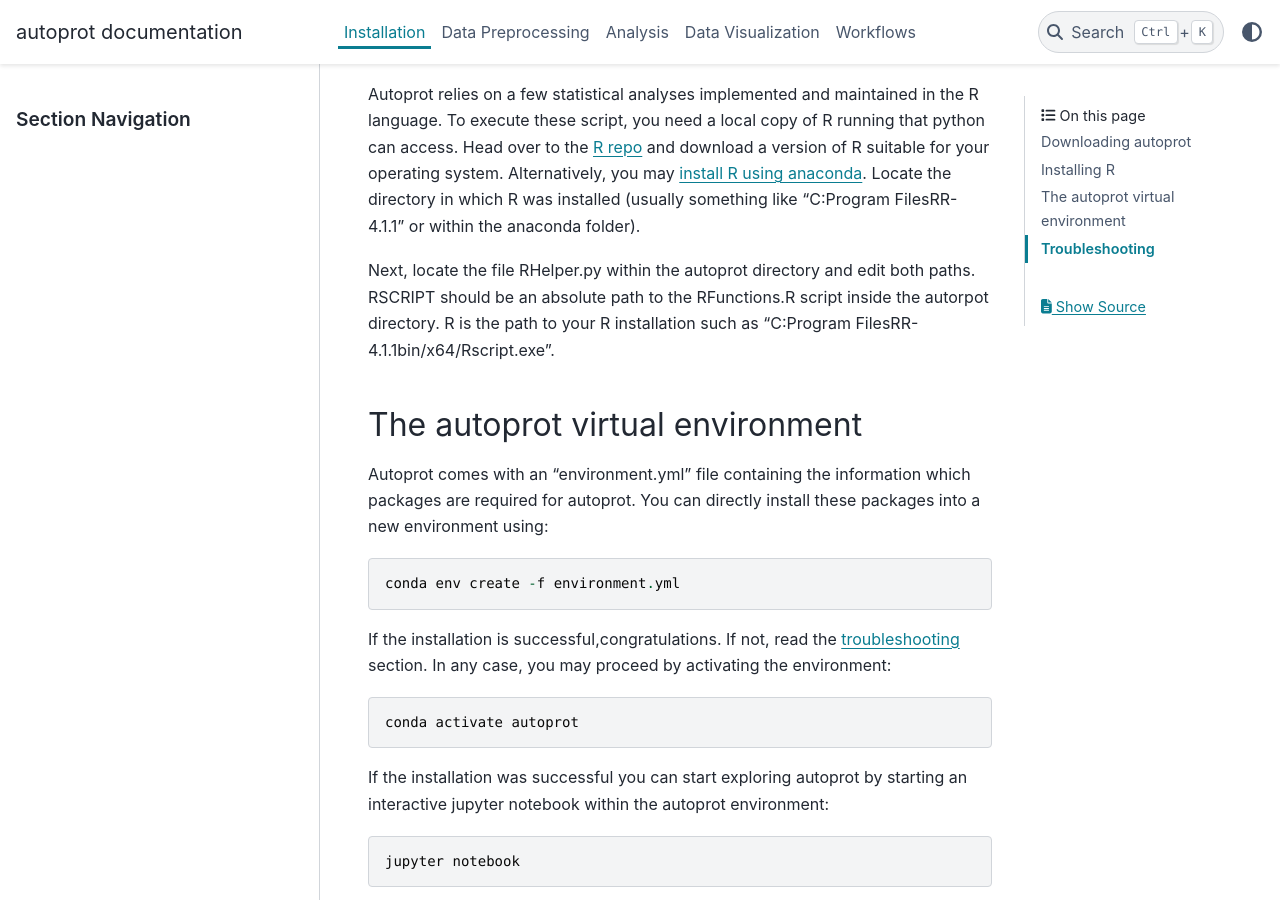
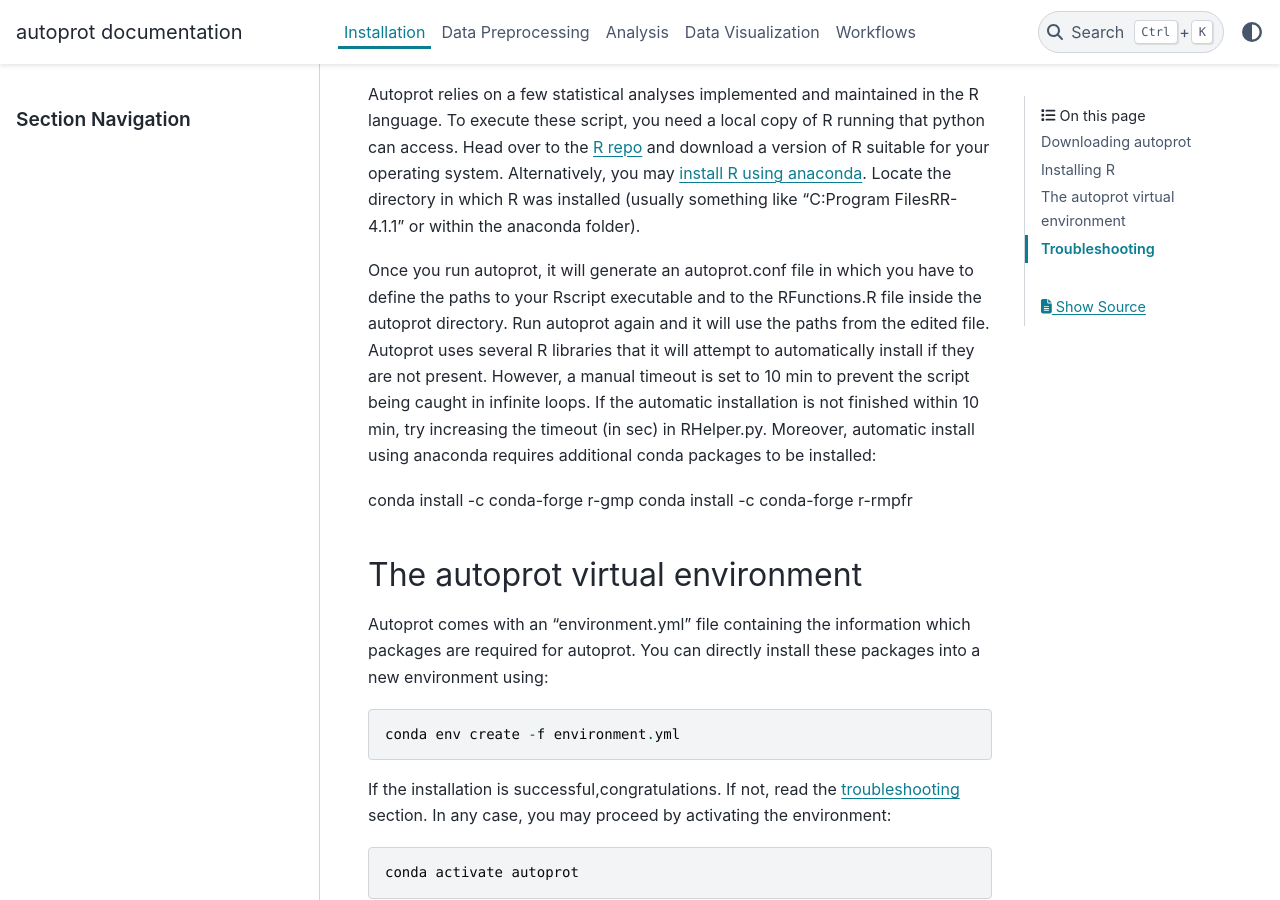
Before and after one commit to ag-warscheid/autoprot, a Sphinx documentation site: the page built from docs/installation.rst, in a window 1280 px wide and 900 px high, scrolled down 786 px. Built offline with Sphinx 7.4.7 and the PyData theme 0.15.4, drawn with Linux system fonts in a browser that asks for light colours.

Commit message:
More elegant solution for defining R paths under different OS

```diff
--- a/docs/conf.py
+++ b/docs/conf.py
@@ -71,6 +71,7 @@ import pandas as pd
 import numpy as np
 sys.path.append('../autoprot/')
 import autoprot
+import matplotlib.pyplot as plt
 
 prot = pd.read_csv("_static/testdata/proteinGroups.zip", sep='\t', low_memory=False)
 phos = pd.read_csv("_static/testdata/Phospho (STY)Sites_mod.zip", sep='\t', low_memory=False)
--- a/docs/installation.rst
+++ b/docs/installation.rst
@@ -31,9 +31,15 @@ Head over to the `R repo <https://cran.r-project.org/bin/>`_ and download a vers
 Alternatively, you may `install R using anaconda <https://docs.anaconda.com/anaconda/user-guide/tasks/using-r-language/>`_.
 Locate the directory in which R was installed (usually something like "C:\Program Files\R\R-4.1.1" or within the anaconda folder).
 
-Next, locate the file RHelper.py within the autoprot directory and edit both paths.
-RSCRIPT should be an absolute path to the RFunctions.R script inside the autorpot directory.
-R is the path to your R installation such as "C:\Program Files\R\R-4.1.1\bin/x64/Rscript.exe".
+Once you run autoprot, it will generate an autoprot.conf file in which you have to define the paths to your Rscript executable and to the RFunctions.R file inside the autoprot directory.
+Run autoprot again and it will use the paths from the edited file.
+Autoprot uses several R libraries that it will attempt to automatically install if they are not present.
+However, a manual timeout is set to 10 min to prevent the script being caught in infinite loops.
+If the automatic installation is not finished within 10 min, try increasing the timeout (in sec) in RHelper.py.
+Moreover, automatic install using anaconda requires additional conda packages to be installed:
+
+conda install -c conda-forge r-gmp
+conda install -c conda-forge r-rmpfr
 
 The autoprot virtual environment
 ================================
```
